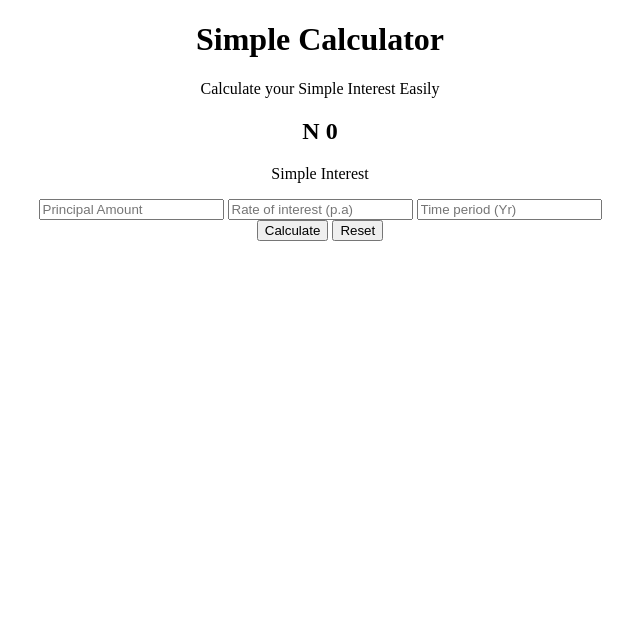
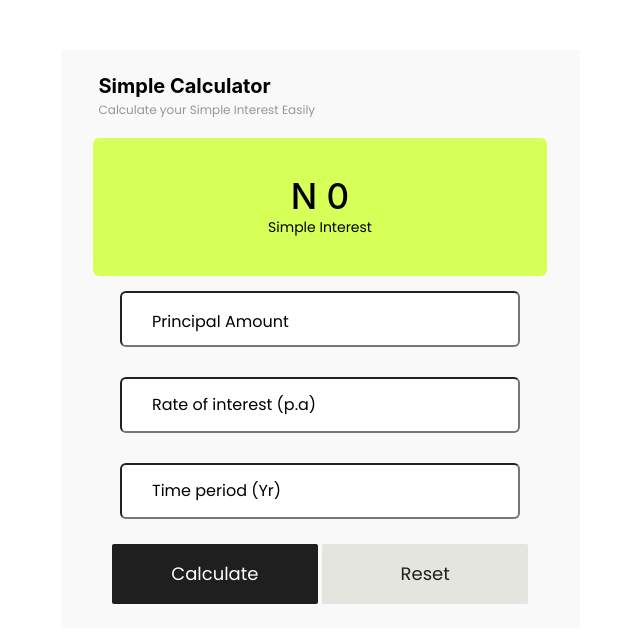
Before and after one commit to Humjerry/Simple-Interest-Calculator, a plain HTML site: page index.html in a window 1280 px wide. Shown: the whole page, without its empty margins (320-960 px from the left). Drawn offline with Linux system fonts and the light colour scheme.

Commit message:
Update index.html

```diff
--- a/index.html
+++ b/index.html
@@ -4,7 +4,7 @@
     <meta charset="UTF-8" />
     <meta name="viewport" content="width=device-width, initial-scale=1.0" />
     <title>SI calc</title>
-    <link rel="stylesheet" href="si.css" />
+    <link rel="stylesheet" href="style.css" />
   </head>
   <body>
     <center>
```
